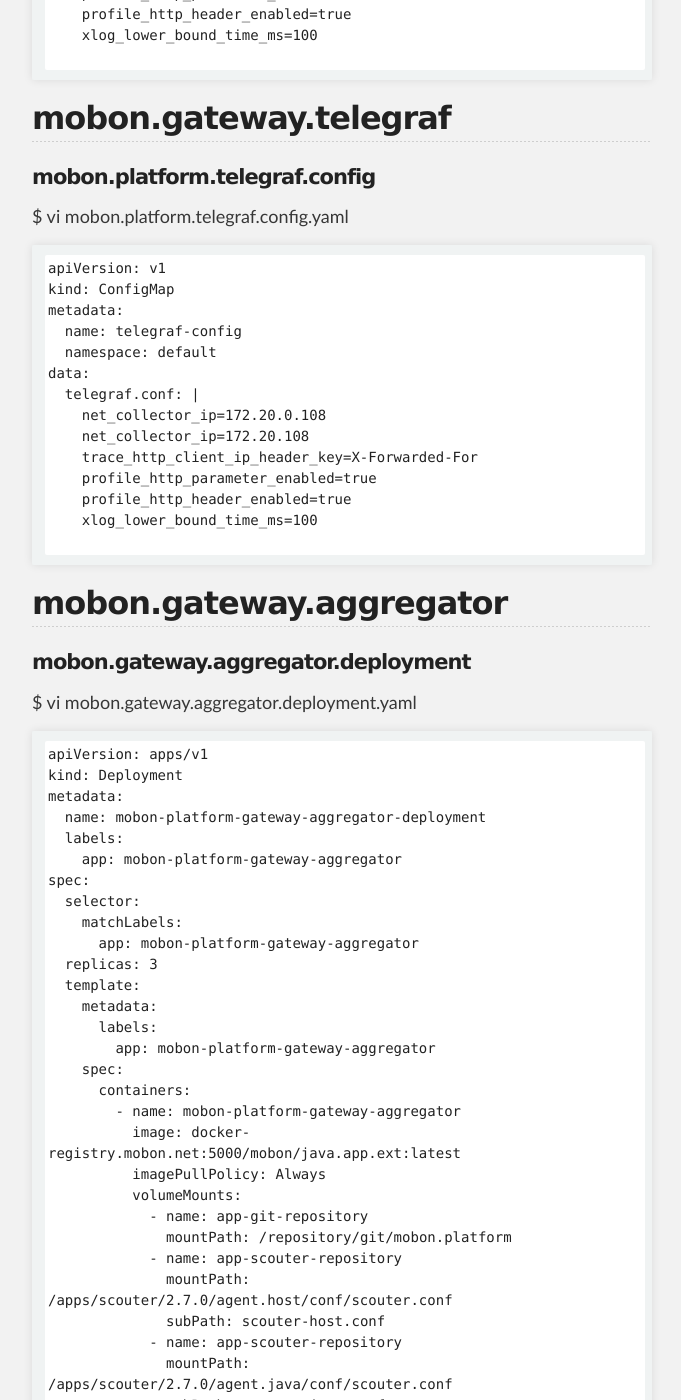
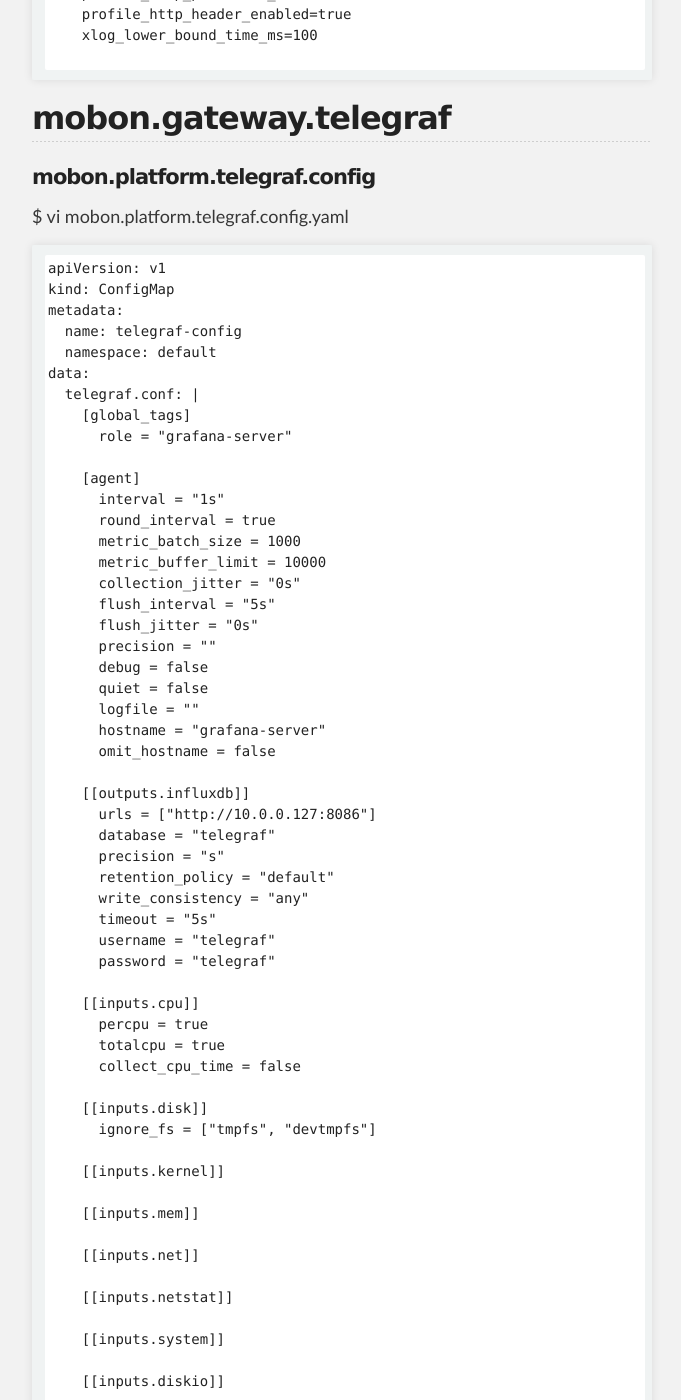
Before and after one commit to unlimited9/unlimited9.github.com, a Jekyll site: the page built from reference.notes/TA/cloud/kubernetes/sample.yaml.list.md, in a window 1280 px wide and 1400 px high, scrolled down 691 px. Shown: the whole window, without its empty margins (298-979 px from the left). Built offline with Jekyll 4.4.1, drawn with Linux system fonts in a browser that asks for light colours; our own code applies the rules of GitHub Pages for plain Markdown files; some of the changed text lies outside the part shown.

Commit message:
Update sample.yaml.list.md

````diff
--- a/reference.notes/TA/cloud/kubernetes/sample.yaml.list.md
+++ b/reference.notes/TA/cloud/kubernetes/sample.yaml.list.md
@@ -32,12 +32,55 @@ metadata:
   namespace: default
 data:
   telegraf.conf: |
-    net_collector_ip=172.20.0.108
-    net_collector_ip=172.20.108
-    trace_http_client_ip_header_key=X-Forwarded-For
-    profile_http_parameter_enabled=true
-    profile_http_header_enabled=true
-    xlog_lower_bound_time_ms=100
+    [global_tags]
+      role = "grafana-server"
+
+    [agent]
+      interval = "1s"
+      round_interval = true
+      metric_batch_size = 1000
+      metric_buffer_limit = 10000
+      collection_jitter = "0s"
+      flush_interval = "5s"
+      flush_jitter = "0s"
+      precision = ""
+      debug = false
+      quiet = false
+      logfile = ""
+      hostname = "grafana-server"
+      omit_hostname = false
+
+    [[outputs.influxdb]]
+      urls = ["http://10.0.0.127:8086"]
+      database = "telegraf"
+      precision = "s"
+      retention_policy = "default"
+      write_consistency = "any"
+      timeout = "5s"
+      username = "telegraf"
+      password = "telegraf"
+
+    [[inputs.cpu]]
+      percpu = true
+      totalcpu = true
+      collect_cpu_time = false
+
+    [[inputs.disk]]
+      ignore_fs = ["tmpfs", "devtmpfs"]
+
+    [[inputs.kernel]]
+
+    [[inputs.mem]]
+
+    [[inputs.net]]
+
+    [[inputs.netstat]]
+
+    [[inputs.system]]
+
+    [[inputs.diskio]]
+
+    [[inputs.processes]]
 
 ```
 
````
